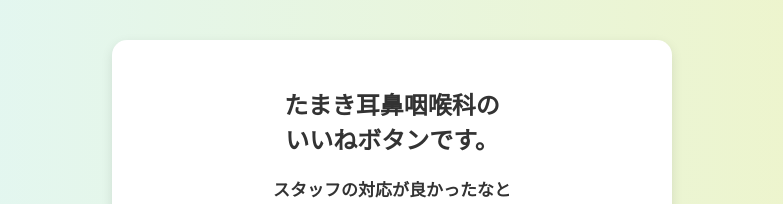
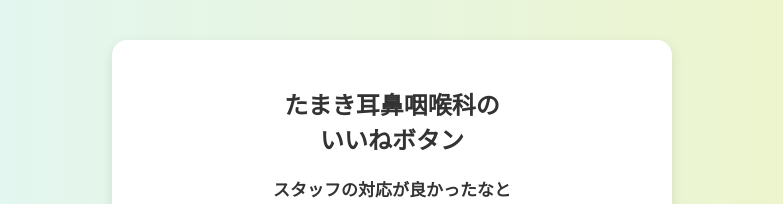
Before and after one commit to ryu-9191/counter-button, a plain HTML site: page index.html in a window 1280 px wide. Shown: the top 204 px of the page, without its empty margins (248-1031 px from the left). Drawn offline with Linux system fonts and the light colour scheme.

Commit message:
Update index.html

```diff
--- a/index.html
+++ b/index.html
@@ -68,7 +68,7 @@
 </head>
 <body>
   <div class="card">
-    <h1>たまき耳鼻咽喉科の<br>いいねボタンです。</h1>
+    <h1>たまき耳鼻咽喉科の<br>いいねボタン</h1>
     <h2>スタッフの対応が良かったなと<br>思っていただけたら、<br>
     ボタンを押してください。<br>カウンターがパタパタします。</h2>
 
```
